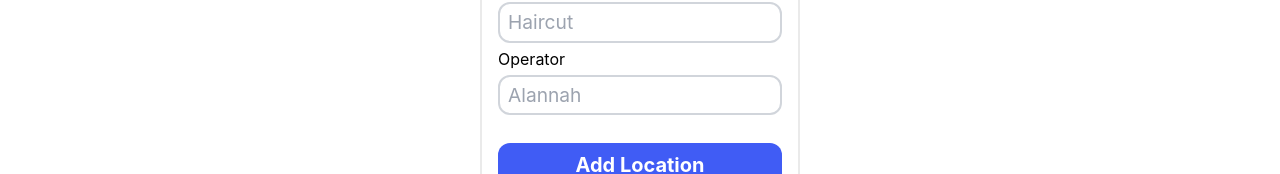
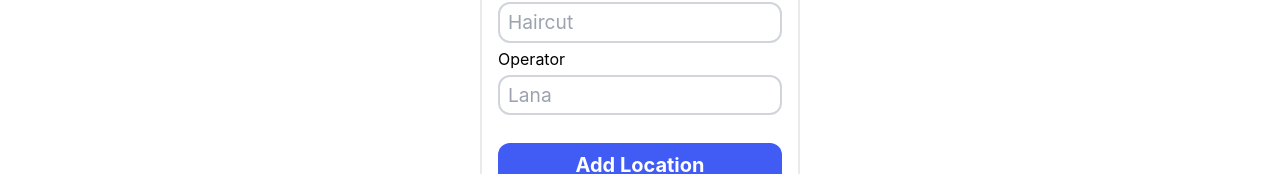
Before and after one commit to tomheaton/qr-calendar, a Next.js app: page /create in a window 1280 px wide. Shown: the part 353-527 px from the top of the page. Built offline with nearby package versions, Linux system fonts and the light colour scheme; no server answers.

Commit message:
update example name

```diff
--- a/src/pages/create.tsx
+++ b/src/pages/create.tsx
@@ -205,7 +205,7 @@ const Create: NextPage = () => {
                 type="text"
                 name="operator"
                 id="operator"
-                placeholder="Alannah"
+                placeholder="Lana"
                 required
                 value={options.operator}
                 onChange={(e) => setOptions({ ...options, operator: e.target.value })}
--- a/src/pages/options.tsx
+++ b/src/pages/options.tsx
@@ -85,7 +85,7 @@ const Create: NextPage = () => {
               type="text"
               name="operator"
               id="operator"
-              placeholder="Alannah"
+              placeholder="Lana"
               value={options.operator}
               onChange={(e) => setOptions({ ...options, operator: e.target.value })}
             />
```
